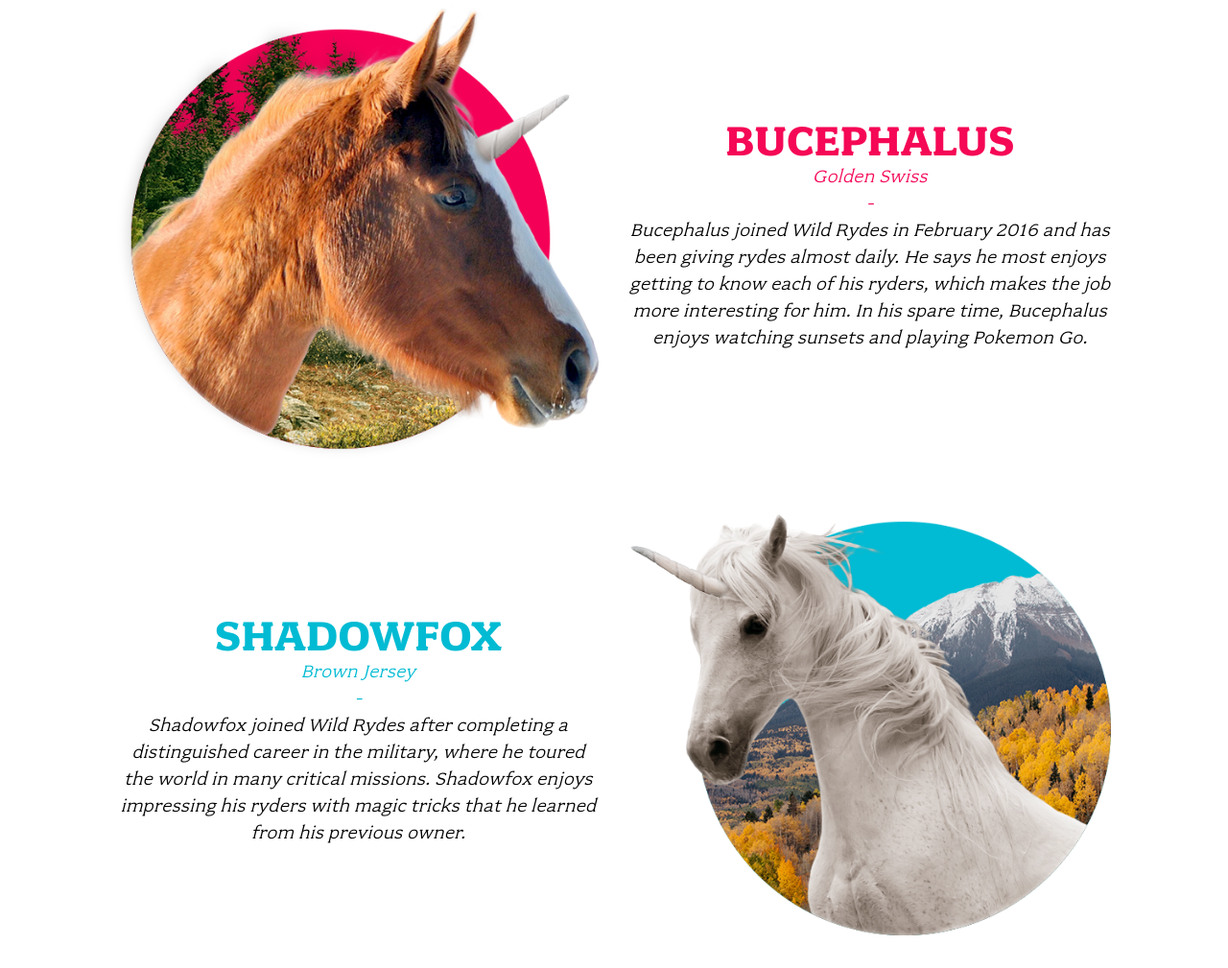
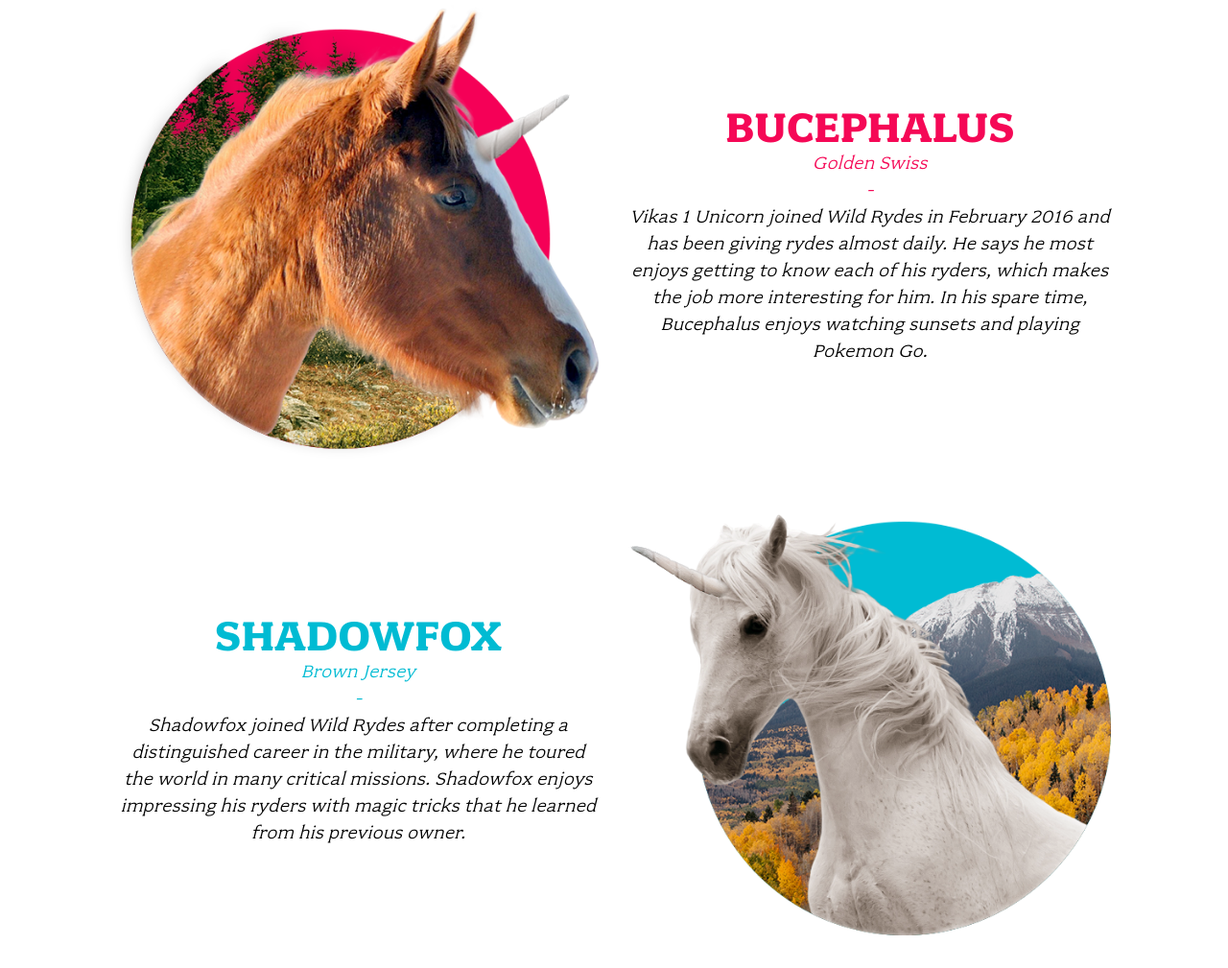
Before and after one commit to vk0232/vikas-Wild-Rydes-Site, a plain HTML site: page unicorns.html in a window 1280 px wide. Shown: the part 869-1878 px from the top of the page at 96% size. Drawn offline with Linux system fonts and the light colour scheme.

Commit message:
Update unicorns.html

```diff
--- a/unicorns.html
+++ b/unicorns.html
@@ -58,7 +58,7 @@
           <h2 class="title">Bucephalus</h2>
           <div class="subtitle">Golden Swiss</div>
           <p class="content">
-            Bucephalus joined Wild Rydes in February 2016 and has been giving rydes almost daily. He says he most enjoys getting to know each of his ryders, which makes the job more interesting for him. In his spare time, Bucephalus enjoys watching sunsets and playing Pokemon Go.
+            Vikas 1 Unicorn joined Wild Rydes in February 2016 and has been giving rydes almost daily. He says he most enjoys getting to know each of his ryders, which makes the job more interesting for him. In his spare time, Bucephalus enjoys watching sunsets and playing Pokemon Go.
           </p>
         </div>
       </div>
```
